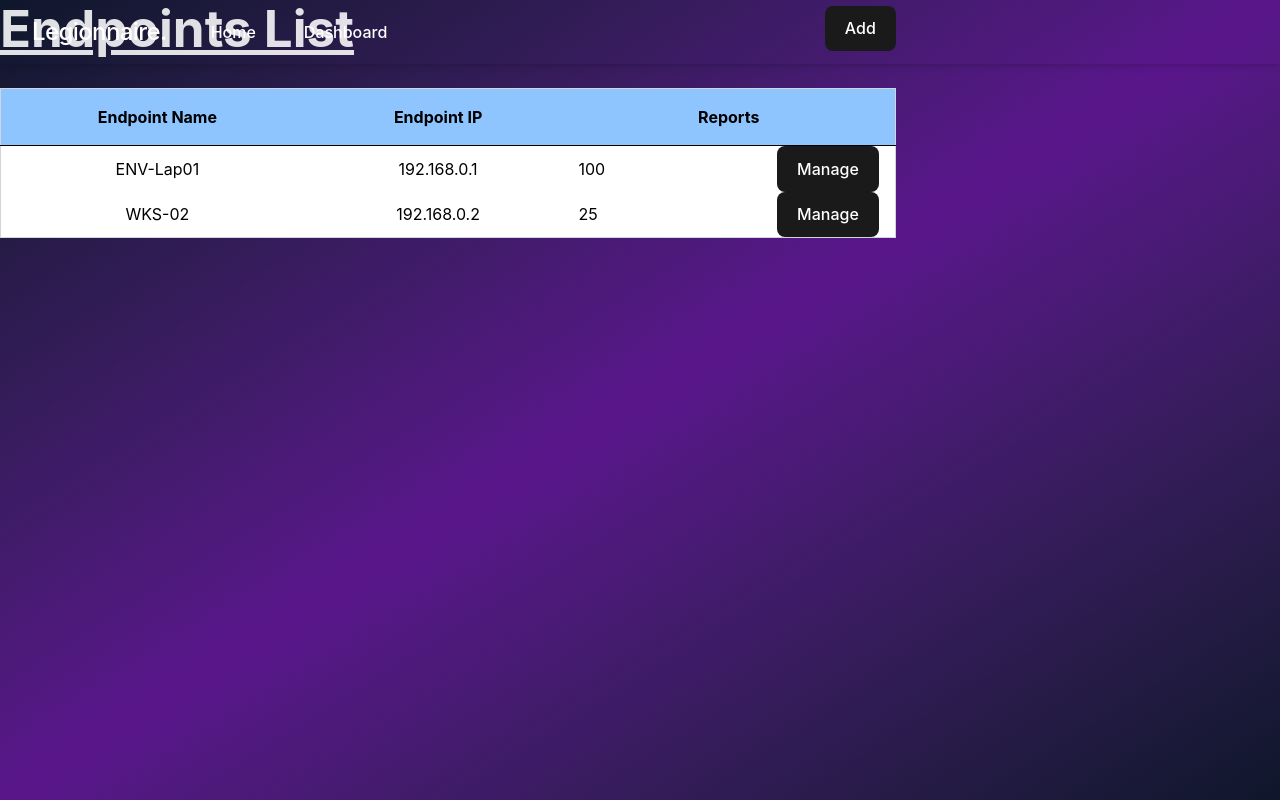
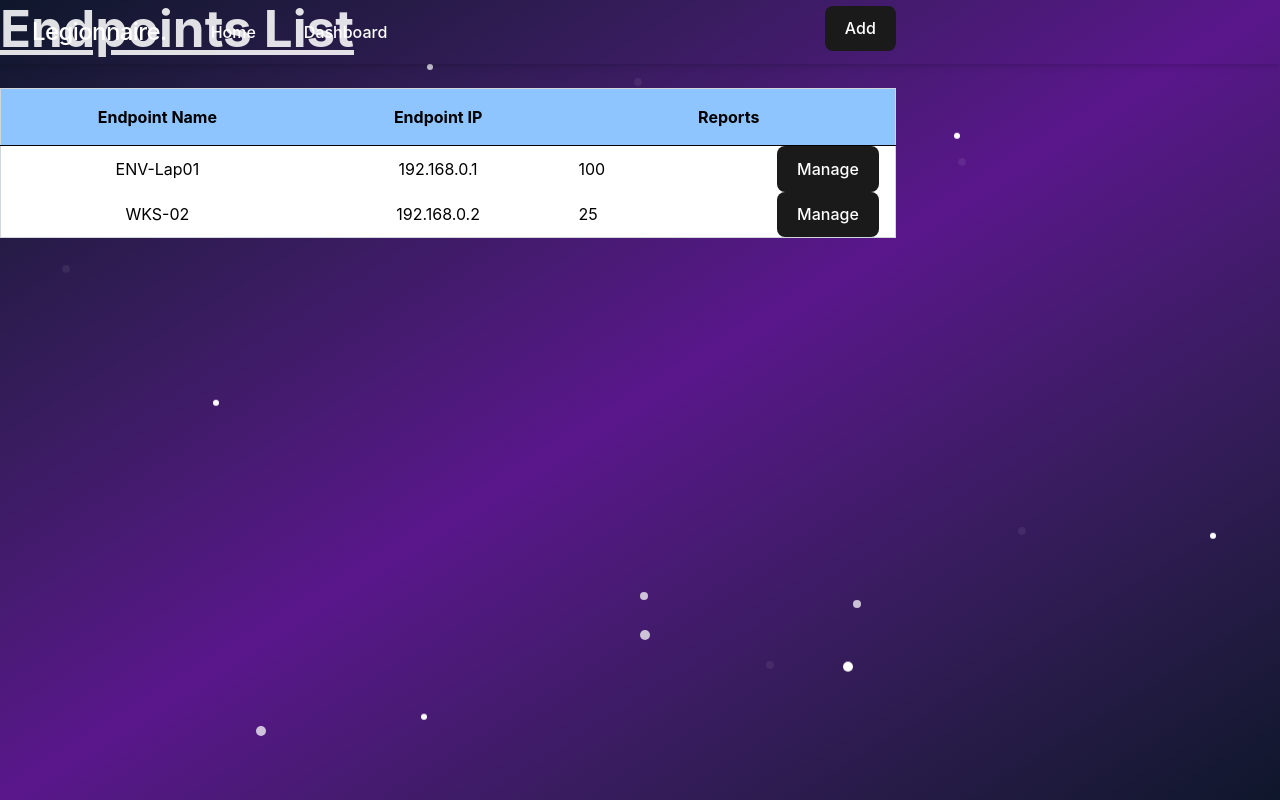
Before and after one commit to LegionnaireDevs/legionnaire, a React (Vite) app in the folder control-panel/: page /endpoints in a window 1280 px wide. Built offline with nearby package versions, Linux system fonts and the light colour scheme.

Commit message:
Add stars to the background

```diff
--- a/control-panel/src/pages/endpoints.jsx
+++ b/control-panel/src/pages/endpoints.jsx
@@ -20,6 +20,22 @@ export default function Endpoints() {
 
     return (
         <div className="min-h-screen w-screen relative overflow-hidden bg-gradient-to-br from-slate-900 via-purple-900 to-slate-900">
+            {/* Floating particles */}
+            <div className="absolute top-16 left-1/3 w-1.5 h-1.5 bg-white rounded-full animate-pulse delay-300"></div>
+            <div className="absolute bottom-32 right-1/3 w-2.5 h-2.5 bg-white rounded-full animate-bounce delay-1200"></div>
+            <div className="absolute top-1/3 left-16 w-1 h-1 bg-white rounded-full animate-ping delay-800"></div>
+            <div className="absolute bottom-1/4 left-1/2 w-2 h-2 bg-white rounded-full animate-pulse delay-400"></div>
+            <div className="absolute top-2/3 right-16 w-1.5 h-1.5 bg-white rounded-full animate-bounce delay-900"></div>
+            <div className="absolute top-20 right-1/2 w-1 h-1 bg-white rounded-full animate-ping delay-600"></div>
+            <div className="absolute bottom-16 left-1/5 w-2.5 h-2.5 bg-white rounded-full animate-pulse delay-1100"></div>
+            <div className="absolute top-1/2 left-1/6 w-1.5 h-1.5 bg-white rounded-full animate-bounce delay-200"></div>
+            <div className="absolute bottom-1/3 right-1/5 w-1 h-1 bg-white rounded-full animate-ping delay-1300"></div>
+            <div className="absolute top-3/4 left-2/3 w-2 h-2 bg-white rounded-full animate-pulse delay-500"></div>
+            <div className="absolute bottom-20 right-2/3 w-1.5 h-1.5 bg-white rounded-full animate-bounce delay-700"></div>
+            <div className="absolute top-40 left-3/4 w-1 h-1 bg-white rounded-full animate-ping delay-1000"></div>
+            <div className="absolute bottom-40 left-1/2 w-2.5 h-2.5 bg-white rounded-full animate-pulse delay-400"></div>
+            <div className="absolute top-1/6 right-1/4 w-1.5 h-1.5 bg-white rounded-full animate-bounce delay-800"></div>
+            <div className="absolute bottom-1/6 left-3/5 w-1 h-1 bg-white rounded-full animate-ping delay-600"></div>
             {/* Header and Button Container */}
             <div className="flex justify-between items-center w-full max-w-4xl mb-8">
                 <h1 className="text-3xl font-bold underline">Endpoints List</h1>
--- a/control-panel/src/pages/manage_client.jsx
+++ b/control-panel/src/pages/manage_client.jsx
@@ -51,6 +51,23 @@ export default function Manage_Client() {
                 <h1 className="pb-5 text-3xl font-bold underline">Manage Client: {client.name}</h1>
                 <p className="mb-8 text-lg text-white">IP Address: {client.ip}</p>
 
+                {/* Floating particles */}
+                <div className="absolute top-16 left-1/3 w-1.5 h-1.5 bg-white rounded-full animate-pulse delay-300"></div>
+                <div className="absolute bottom-32 right-1/3 w-2.5 h-2.5 bg-white rounded-full animate-bounce delay-1200"></div>
+                <div className="absolute top-1/3 left-16 w-1 h-1 bg-white rounded-full animate-ping delay-800"></div>
+                <div className="absolute bottom-1/4 left-1/2 w-2 h-2 bg-white rounded-full animate-pulse delay-400"></div>
+                <div className="absolute top-2/3 right-16 w-1.5 h-1.5 bg-white rounded-full animate-bounce delay-900"></div>
+                <div className="absolute top-20 right-1/2 w-1 h-1 bg-white rounded-full animate-ping delay-600"></div>
+                <div className="absolute bottom-16 left-1/5 w-2.5 h-2.5 bg-white rounded-full animate-pulse delay-1100"></div>
+                <div className="absolute top-1/2 left-1/6 w-1.5 h-1.5 bg-white rounded-full animate-bounce delay-200"></div>
+                <div className="absolute bottom-1/3 right-1/5 w-1 h-1 bg-white rounded-full animate-ping delay-1300"></div>
+                <div className="absolute top-3/4 left-2/3 w-2 h-2 bg-white rounded-full animate-pulse delay-500"></div>
+                <div className="absolute bottom-20 right-2/3 w-1.5 h-1.5 bg-white rounded-full animate-bounce delay-700"></div>
+                <div className="absolute top-40 left-3/4 w-1 h-1 bg-white rounded-full animate-ping delay-1000"></div>
+                <div className="absolute bottom-40 left-1/2 w-2.5 h-2.5 bg-white rounded-full animate-pulse delay-400"></div>
+                <div className="absolute top-1/6 right-1/4 w-1.5 h-1.5 bg-white rounded-full animate-bounce delay-800"></div>
+                <div className="absolute bottom-1/6 left-3/5 w-1 h-1 bg-white rounded-full animate-ping delay-600"></div>
+
                 {/* Reports Table Section */}
                 <h2 className="text-2xl font-semibold mb-4">Detected Reports</h2>
                 <table className="table-auto w-full max-w-4xl bg-white border border-gray-300">
--- a/control-panel/src/pages/statistics.jsx
+++ b/control-panel/src/pages/statistics.jsx
@@ -13,6 +13,23 @@ export default function Statistics () {
     return (
         <div className="min-h-screen w-screen relative overflow-hidden bg-gradient-to-br from-slate-900 via-purple-900 to-slate-900">
             <h1 className="text-3xl font-bold underline"> Statistics Page </h1>
+
+            {/* Floating particles */}
+            <div className="absolute top-16 left-1/3 w-1.5 h-1.5 bg-white rounded-full animate-pulse delay-300"></div>
+            <div className="absolute bottom-32 right-1/3 w-2.5 h-2.5 bg-white rounded-full animate-bounce delay-1200"></div>
+            <div className="absolute top-1/3 left-16 w-1 h-1 bg-white rounded-full animate-ping delay-800"></div>
+            <div className="absolute bottom-1/4 left-1/2 w-2 h-2 bg-white rounded-full animate-pulse delay-400"></div>
+            <div className="absolute top-2/3 right-16 w-1.5 h-1.5 bg-white rounded-full animate-bounce delay-900"></div>
+            <div className="absolute top-20 right-1/2 w-1 h-1 bg-white rounded-full animate-ping delay-600"></div>
+            <div className="absolute bottom-16 left-1/5 w-2.5 h-2.5 bg-white rounded-full animate-pulse delay-1100"></div>
+            <div className="absolute top-1/2 left-1/6 w-1.5 h-1.5 bg-white rounded-full animate-bounce delay-200"></div>
+            <div className="absolute bottom-1/3 right-1/5 w-1 h-1 bg-white rounded-full animate-ping delay-1300"></div>
+            <div className="absolute top-3/4 left-2/3 w-2 h-2 bg-white rounded-full animate-pulse delay-500"></div>
+            <div className="absolute bottom-20 right-2/3 w-1.5 h-1.5 bg-white rounded-full animate-bounce delay-700"></div>
+            <div className="absolute top-40 left-3/4 w-1 h-1 bg-white rounded-full animate-ping delay-1000"></div>
+            <div className="absolute bottom-40 left-1/2 w-2.5 h-2.5 bg-white rounded-full animate-pulse delay-400"></div>
+            <div className="absolute top-1/6 right-1/4 w-1.5 h-1.5 bg-white rounded-full animate-bounce delay-800"></div>
+            <div className="absolute bottom-1/6 left-3/5 w-1 h-1 bg-white rounded-full animate-ping delay-600"></div>
 
             <div className = "pt-20 grid grid-cols-2 gap-8 justify-center justify-items-center">
                 <div className='flex flex-col items-center'>
```
